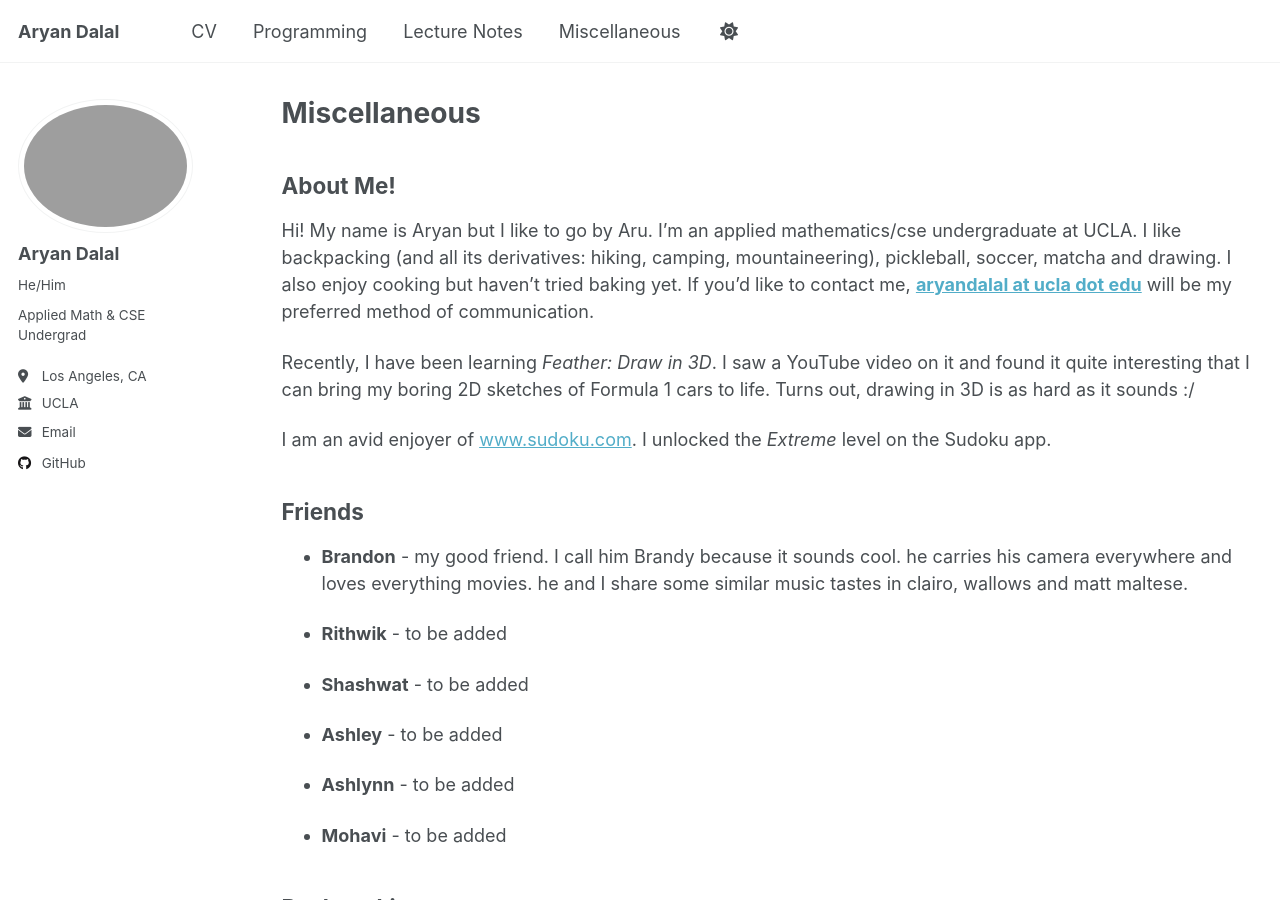
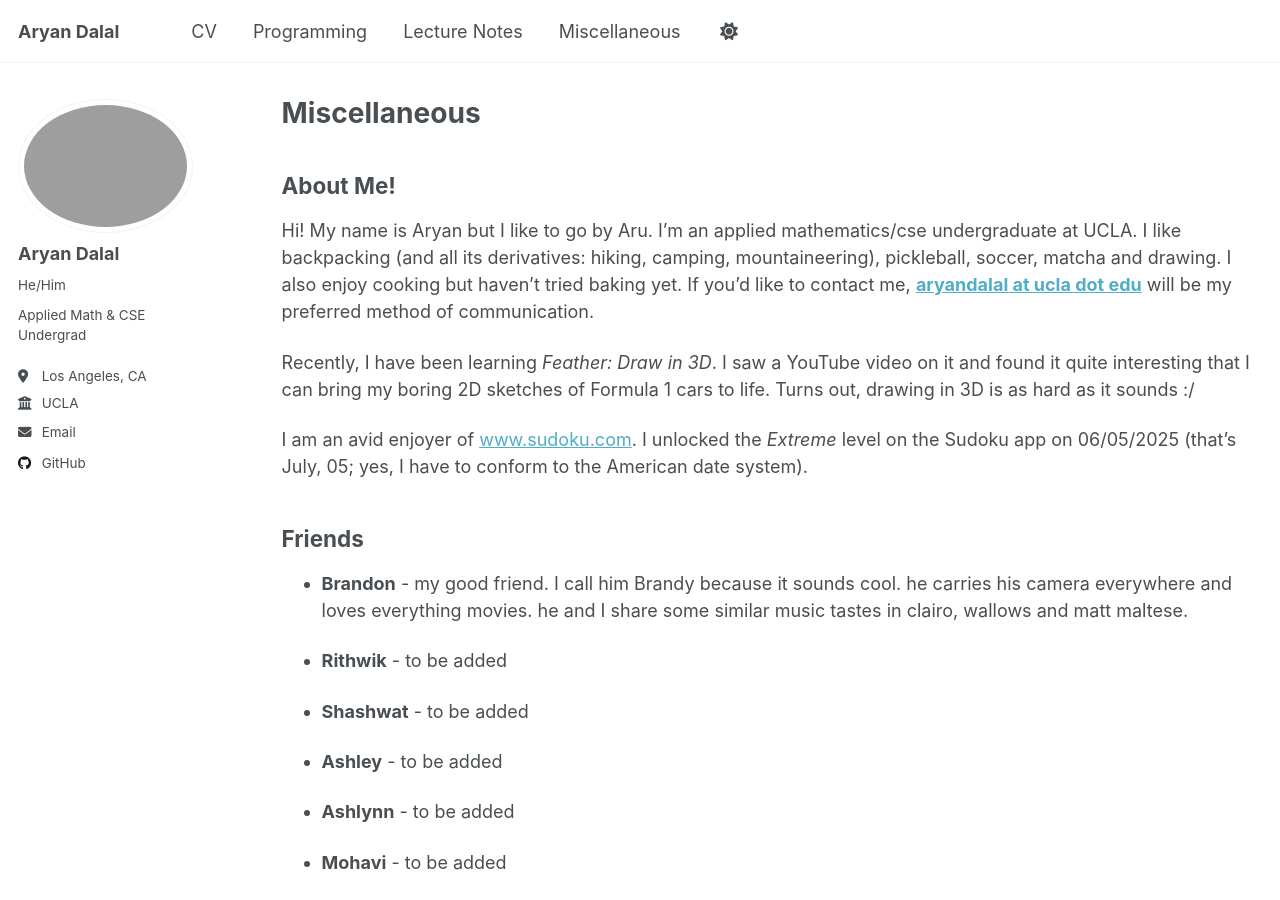
Before and after one commit to DalalAryan/DalalAryan.github.io, a Jekyll site: the page built from _pages/miscellaneous.md, in a window 1280 px wide and 900 px high. Built offline with Jekyll 4.4.1, drawn with Linux system fonts in a browser that asks for light colours; a script that is not in the unit is left out.

Commit message:
Update miscellaneous.md

```diff
--- a/_pages/miscellaneous.md
+++ b/_pages/miscellaneous.md
@@ -13,7 +13,7 @@ Hi! My name is Aryan but I like to go by Aru. I'm an applied mathematics/cse und
 
 Recently, I have been learning *Feather: Draw in 3D*. I saw a YouTube video on it and found it quite interesting that I can bring my boring 2D sketches of Formula 1 cars to life. Turns out, drawing in 3D is as hard as it sounds :/
 
-I am an avid enjoyer of [www.sudoku.com](www.sudoku.com). I unlocked the *Extreme* level on the Sudoku app.
+I am an avid enjoyer of [www.sudoku.com](www.sudoku.com). I unlocked the *Extreme* level on the Sudoku app on 06/05/2025 (that's July, 05; yes, I have to conform to the American date system).
 
 Friends
 ------
```
